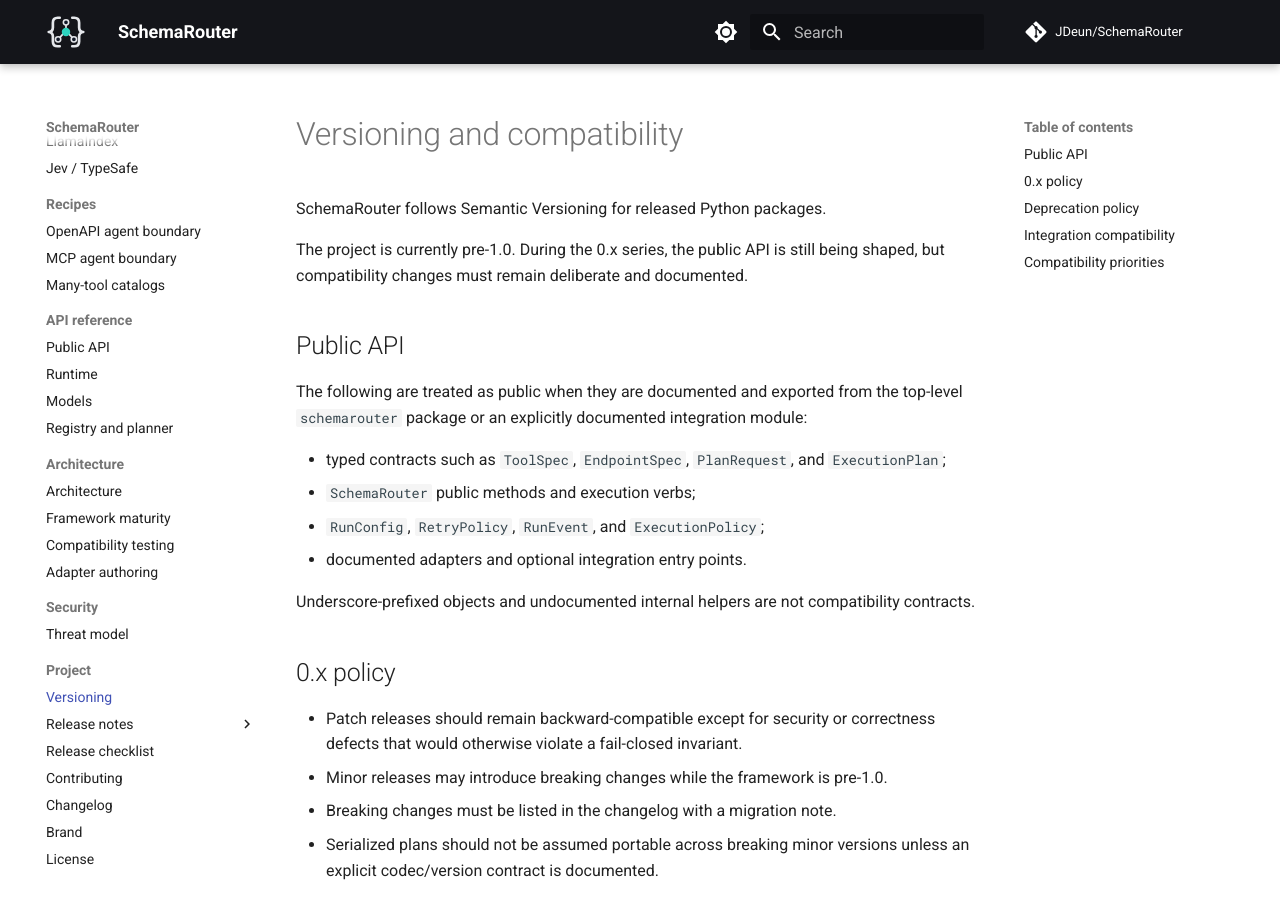
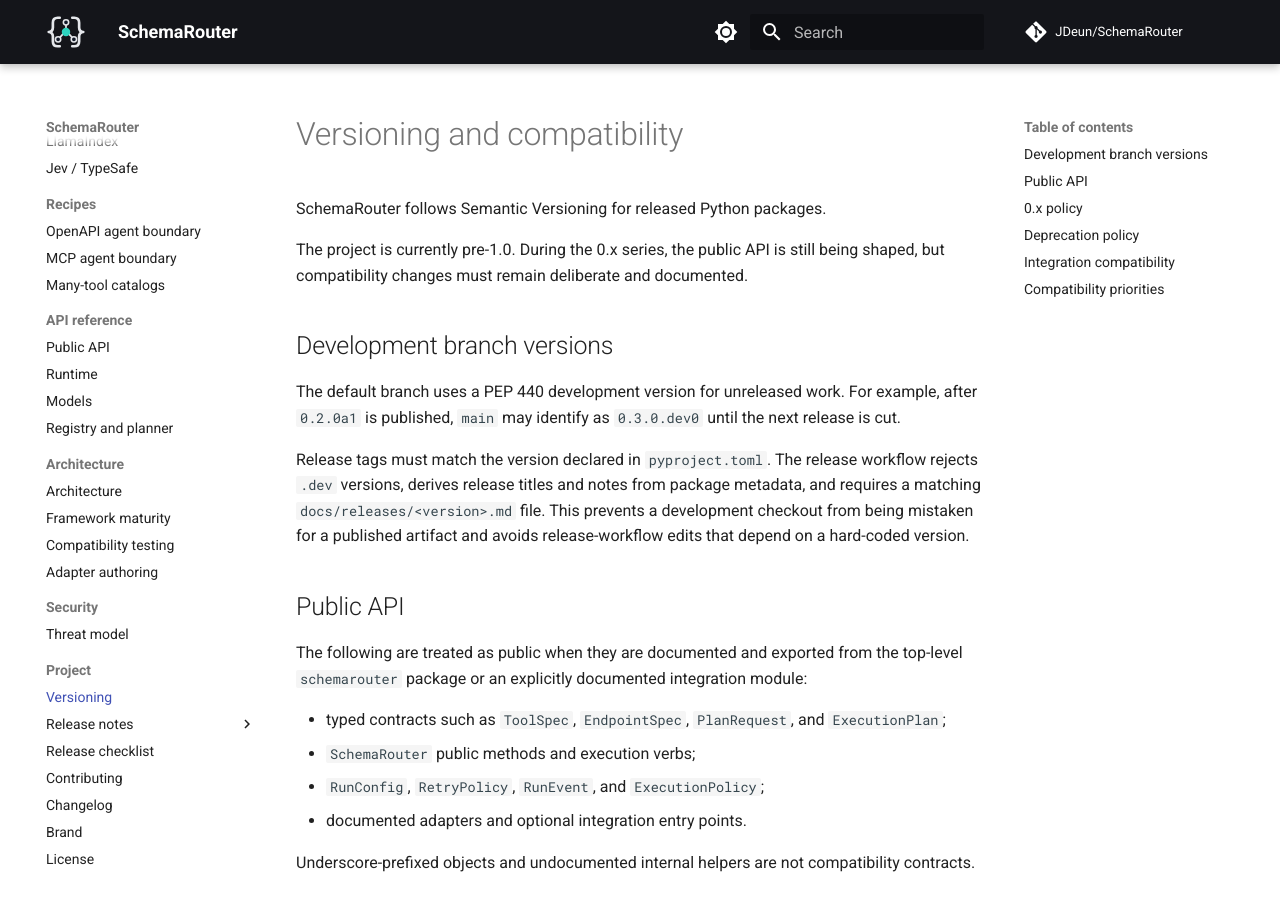
Before and after one commit to JDeun/SchemaRouter, an MkDocs documentation site: the page built from docs/versioning.md, in a window 1280 px wide and 900 px high. Built offline with MkDocs 1.6.1 and Material for MkDocs 9.7.7, drawn with Linux system fonts in a browser that asks for light colours; comment, search, counter and statistics services are not loaded.

Commit message:
docs: define development version policy

```diff
--- a/docs/versioning.md
+++ b/docs/versioning.md
@@ -4,6 +4,16 @@
 
 The project is currently pre-1.0. During the 0.x series, the public API is still being shaped, but
 compatibility changes must remain deliberate and documented.
+
+## Development branch versions
+
+The default branch uses a PEP 440 development version for unreleased work. For example, after
+`0.2.0a1` is published, `main` may identify as `0.3.0.dev0` until the next release is cut.
+
+Release tags must match the version declared in `pyproject.toml`. The release workflow rejects
+`.dev` versions, derives release titles and notes from package metadata, and requires a matching
+`docs/releases/<version>.md` file. This prevents a development checkout from being mistaken for a
+published artifact and avoids release-workflow edits that depend on a hard-coded version.
 
 ## Public API
 
```
